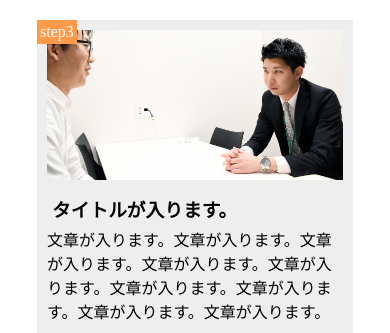
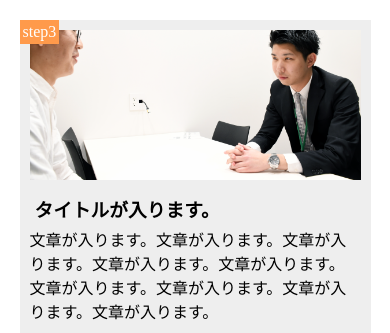
Before and after one commit to DaikiKujirai/task, a plain HTML site: page chapter10_提出課題/inddex.html in a window 390 px wide. Shown: the part 592-925 px from the top of the page. Drawn offline with Linux system fonts and the light colour scheme.

Commit message:
[finish] 1-10

```diff
--- a/chapter9_exercise/inddex.html
+++ b/chapter10_提出課題/inddex.html
@@ -2,6 +2,7 @@
 <html lang="ja">
   <head>
     <meta charset="UTF-8" />
+    <meta name="viewport" content="width=device-width,initial-scale=1.0">
     <link rel="stylesheet" href="style.css" />
     <title>chapter9_exercise</title>
   </head>
--- a/chapter9_exercise/style.css
+++ b/chapter10_提出課題/style.css
@@ -78,7 +78,7 @@ footer {
   }
 
   main {
-    width: 90%;
+    width: 100%;
     display: block;
   }
 
@@ -88,6 +88,7 @@ footer {
   }
 
   .step-box:last-child {
+    width: 90%;
     margin: 0 auto;
   }
 
```
Also changed, not shown: chapter10_提出課題/img/flow01.png (renamed from chapter9_exercise/img/flow01.png), chapter10_提出課題/img/flow02.png (renamed from chapter9_exercise/img/flow02.png), chapter10_提出課題/img/flow03.png (renamed from chapter9_exercise/img/flow03.png), 2 other files.
